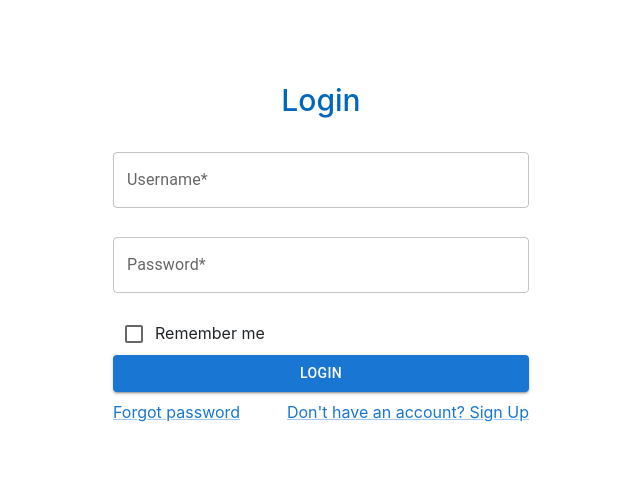
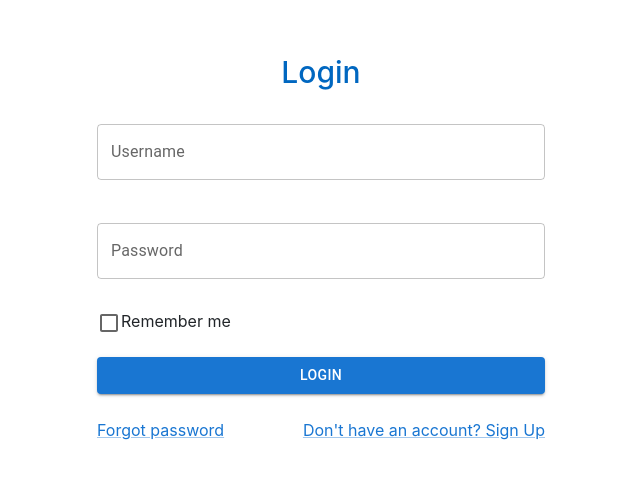
Before and after one commit to thong-vm/semigura, a React (Create React App) app: page /login in a window 1280 px wide. Shown: the part 154-632 px from the top of the page, without its empty margins (319-959 px from the left). Built offline with nearby package versions, Linux system fonts and the light colour scheme.

Commit message:
copy 1 file, create 1 file and update 2 files

```diff
--- /dev/null
+++ b/src/components/generalForm/GeneralForm.css
@@ -0,0 +1,48 @@
+.general-form-container-main {
+  display: flex;
+  flex-direction: row;
+  align-content: center;
+  margin-top: -1rem;
+}
+.general-form-container-title {
+  display: flex;
+  flex-direction: row;
+  justify-content: center;
+  width: 100%;
+}
+.general-form-container-form {
+  width: 100%;
+  border-radius: 20px;
+  padding: 0.5rem 2rem 1rem 2rem;
+  display: flex;
+  flex-direction: column;
+}
+.general-form-container-checkbox {
+  margin-top: 1.5rem;
+}
+.general-form-container-checkbox label{
+    cursor: pointer;
+}
+.general-form-container-checkbox label:hover{
+    color: #0067c0;
+}
+.general-form-form-container {
+  position: relative;
+  margin-top: 1.8rem;
+  margin-bottom: 0.4rem;
+}
+.general-form-input-error {
+  position: absolute;
+  color: red;
+  margin-top: 2px;
+}
+.general-form-form-input {
+  display: flex;
+  flex-direction: row;
+  justify-content: space-between;
+  margin-top: 0.5rem;
+}
+.general-form-submit-btn {
+  margin-top: 1.4rem;
+  width: 100%;
+}
--- /dev/null
+++ b/src/components/generalForm/GeneralForm.js
@@ -0,0 +1,105 @@
+import { ErrorMessage } from "@hookform/error-message";
+import { Button, Checkbox, TextField } from "@mui/material";
+import { useForm } from "react-hook-form";
+import "./GeneralForm.css";
+
+function GeneralForm({ fields, handleProcess, submitBtn }) {
+  const {
+    register,
+    formState: { errors },
+    handleSubmit,
+  } = useForm();
+  const fieldRender = (field, key) => {
+    let result;
+    switch (field.type) {
+      case "password":
+        result = (
+          <div key={key} className="general-form-form-container">
+            <div className="general-form-form-input">
+              <TextField
+                {...register(field.register, {
+                  required: `${field.label} is required.`,
+                })}
+                label={field.label}
+                variant={`${field.variant || "outlined"}`}
+                sx={{ width: "100%" }}
+                type="password"
+              />
+            </div>
+            <div className="general-form-input-error">
+              <ErrorMessage errors={errors} name={field.register} />
+            </div>
+          </div>
+        );
+        break;
+      case "text":
+        result = (
+          <div key={key} className="general-form-form-container">
+            <div className="general-form-form-input">
+              <TextField
+                {...register(field.register, {
+                  required: `${field.label} is required.`,
+                })}
+                label={field.label}
+                variant={`${field.variant || "outlined"}`}
+                sx={{ width: "100%" }}
+              />
+            </div>
+            <div className="general-form-input-error">
+              <ErrorMessage errors={errors} name={field.register} />
+            </div>
+          </div>
+        );
+        break;
+      case "checkbox":
+        result = (
+          <div key={key} className="general-form-container-checkbox">
+            <Checkbox
+              sx={{ padding: 0 }}
+              id={field.register}
+              {...register(field.register)}
+            />
+            <label htmlFor={field.register}>{field.label}</label>
+          </div>
+        );
+        break;
+
+      default:
+        result = (
+          <div key={key} className="general-form-form-container">
+            <div className="general-form-form-input">
+              <TextField
+                {...register(field.register, {
+                  required: `${field.label} is required.`,
+                })}
+                label={field.label}
+                variant={`${field.variant || "outlined"}`}
+                sx={field.sx && { width: "100%" }}
+              />
+            </div>
+            <div className="general-form-input-error">
+              <ErrorMessage errors={errors} name={field.register} />
+            </div>
+          </div>
+        );
+    }
+    return result;
+  };
+  return (
+    <div className="general-form-container-main">
+      <form
+        className="general-form-container-form"
+        onSubmit={handleSubmit((data) => handleProcess(data))}
+      >
+        {fields.map((field, index) => fieldRender(field, index))}
+        <div className="general-form-submit-btn">
+          <Button sx={{ width: "100%" }} type="submit" variant="contained">
+            {submitBtn}
+          </Button>
+        </div>
+      </form>
+    </div>
+  );
+}
+
+export default GeneralForm;
--- a/src/pages/login/Login.css
+++ b/src/pages/login/Login.css
@@ -1,10 +1,19 @@
-.container-login {
+.container-wrap {
   display: flex;
-  flex-direction: row;
+  flex-direction: column;
   justify-content: center;
   align-items: center;
   height: 100vh;
   width: 100%;
+}
+.title {
+  font-weight: 500;
+  font-size: 30px;
+  color: #0067c0;
+}
+.container-login {
+  display: flex;
+  flex-direction: row;
   align-content: center;
   margin-top: -1rem;
 }
@@ -14,43 +23,12 @@
   justify-content: center;
   width: 100%;
 }
-.title {
-  font-weight: 500;
-  font-size: 30px;
-  color: #0067c0;
-}
-.container-form {
-  width: 30rem;
-  height: 20rem;
-  border-radius: 20px;
-  padding: 0.5rem 2rem 1rem 2rem;
-  display: flex;
-  flex-direction: column;
-  justify-content: space-between;
-}
-.container-checkbox {
-  margin-top: 0.9rem;
-}
-.form-container {
-  position: relative;
-  margin-top: 1.8rem;
-  margin-bottom: 0.4rem;
-}
-.input-error {
-  position: absolute;
-  color: red;
-}
-.form-input {
-  display: flex;
-  flex-direction: row;
-  justify-content: space-between;
-  margin-top: 1rem;
-}
 .forgot-signup {
   display: flex;
   flex-direction: row;
   justify-content: space-between;
   margin-top: 0.5rem;
+  padding: 0rem 2rem 0rem 2rem;
 }
 .forgot-singup-link {
   cursor: pointer;
--- a/src/pages/login/Login.js
+++ b/src/pages/login/Login.js
@@ -10,21 +10,35 @@ import { useNavigate } from "react-router";
 import * as STRING from "../../constants/string";
 import * as ROUTES from "../../constants/routes";
 import "./Login.css";
+import GeneralForm from "../../components/generalForm/GeneralForm";
 function Login() {
   const ref = useRef(null);
   const dispatch = useDispatch();
   const navigate = useNavigate();
   const status = useSelector(getAuthStatus);
   const [login, setLogin] = useState(false);
-  const {
-    register,
-    formState: { errors },
-    handleSubmit,
-  } = useForm();
+
   const handleLogin = (data) => {
     setLogin(true);
     dispatch(loginAsync(data));
   };
+  const fields = [
+    {
+      register: "username",
+      label: "Username",
+      type: "text",
+    },
+    {
+      register: "password",
+      label: "Password",
+      type: "password",
+    },
+    {
+      register: "rememberMe",
+      label: "Remember me",
+      type: "checkbox",
+    },
+  ];
   useEffect(() => {
     if (status === SUCCEEDED && login) {
       setLogin(false);
@@ -38,61 +52,23 @@ function Login() {
           <LoadingBar background="blue" ref={ref} />
         </>
       )}
-      <div className="container-login">
-        <form
-          className="container-form"
-          onSubmit={handleSubmit((data) => handleLogin(data))}
-        >
-          <div>
-            <div className="container-title">
-              <span className="title">{STRING.LOGIN.TITLE}</span>
-            </div>
-            <div className="form-container">
-              <div className="form-input">
-                <TextField
-                  {...register("username", {
-                    required: "Username is required.",
-                  })}
-                  label="Username*"
-                  variant="outlined"
-                  sx={{ width: "100%" }}
-                />
-              </div>
-              <div className="input-error">
-                <ErrorMessage errors={errors} name="username" />
-              </div>
-            </div>
-            <div className="form-container">
-              <div className="form-input">
-                <TextField
-                  {...register("password", {
-                    required: "Password is required.",
-                  })}
-                  label="Password*"
-                  variant="outlined"
-                  sx={{ width: "100%" }}
-                  type="password"
-                />
-              </div>
-              <div className="input-error">
-                <ErrorMessage errors={errors} name="password" />
-              </div>
-            </div>
+      <div className="container-wrap">
+        <div style={{ width: "40%" }}>
+          <div className="container-title">
+            <span className="title">{STRING.LOGIN.TITLE}</span>
           </div>
-          <div className="container-checkbox">
-            <Checkbox id="checkbox" {...register("rememberMe")} />
-            <label>Remember me</label>
-          </div>
-          <Button type="submit" variant="contained">
-            {STRING.LOGIN.LOGIN_BTN}
-          </Button>
+          <GeneralForm
+            fields={fields}
+            handleProcess={handleLogin}
+            submitBtn={STRING.LOGIN.LOGIN_BTN}
+          />
           <div className="forgot-signup">
             <Link className="forgot-singup-link">
               {STRING.LOGIN.FORGOT_PASSWORD}
             </Link>
             <Link className="forgot-singup-link">{STRING.LOGIN.SIGN_UP}</Link>
           </div>
-        </form>
+        </div>
       </div>
     </>
   );
```
